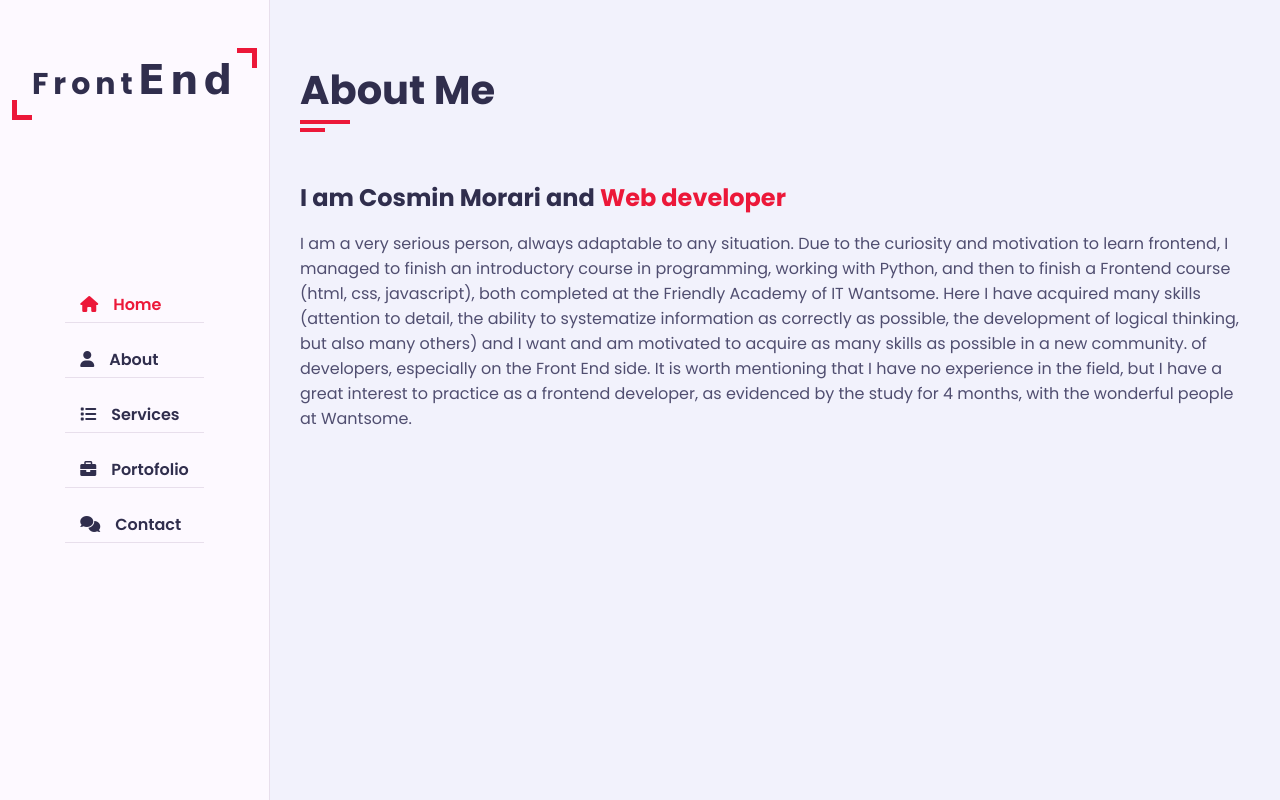
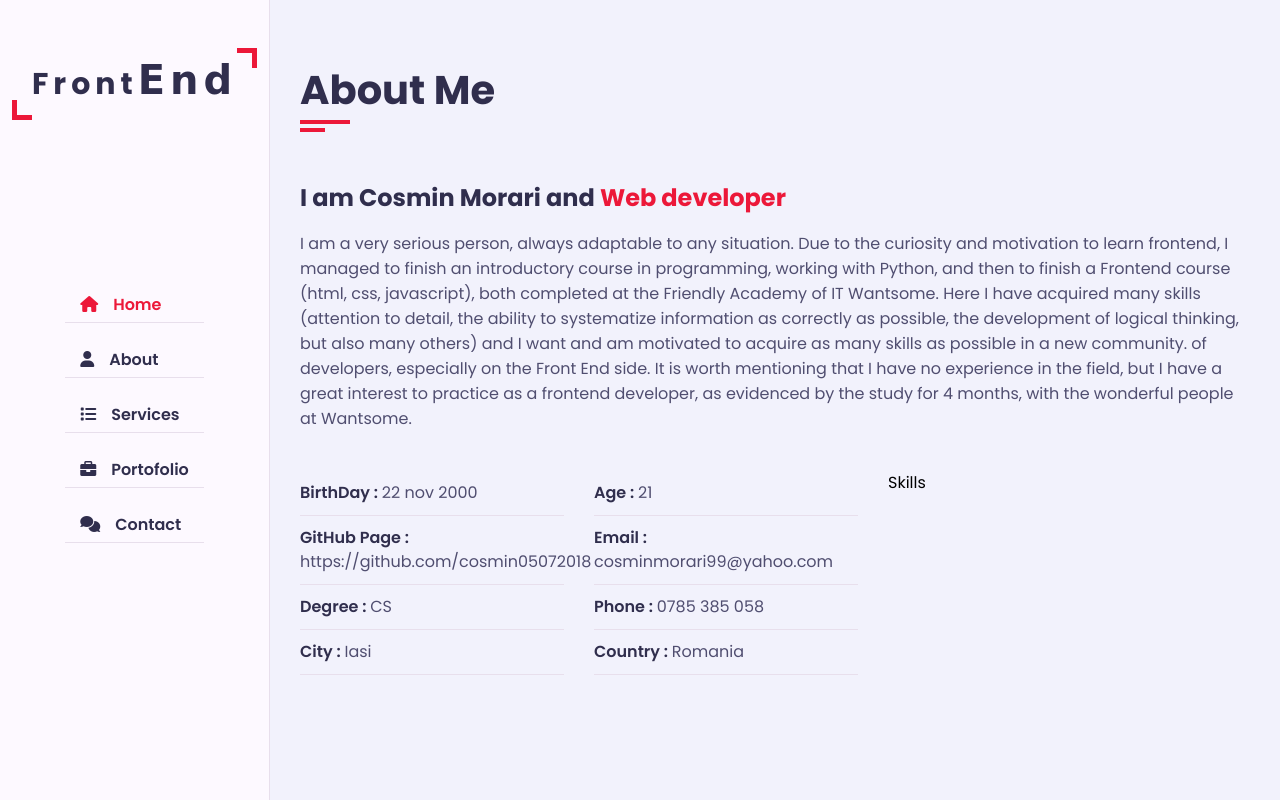
Before and after one commit to cosmin05072018/My-personal-portfolio, a PHP site: page / in a window 1280 px wide. Run offline with PHP 8.4, Linux system fonts and the light colour scheme; some web fonts are replaced.

Commit message:
continue

```diff
--- a/index.html
+++ b/index.html
@@ -101,6 +101,40 @@
                     </p>
                   </div>
                 </div>
+                <div class="row">
+                  <div class="personal-info padd-15">
+                    <div class="row">
+                      <div class="info-item padd-15">
+                        <p>BirthDay : <span> 22 nov 2000</span></p>
+                      </div>
+                      <div class="info-item padd-15">
+                        <p>Age : <span> 21 </span></p>
+                      </div>
+                      <div class="info-item padd-15">
+                        <p>
+                          GitHub Page :
+                          <span> https://github.com/cosmin05072018</span>
+                        </p>
+                      </div>
+                      <div class="info-item padd-15">
+                        <p>Email : <span> cosminmorari99@yahoo.com</span></p>
+                      </div>
+                      <div class="info-item padd-15">
+                        <p>Degree : <span> CS</span></p>
+                      </div>
+                      <div class="info-item padd-15">
+                        <p>Phone : <span>0785 385 058</span></p>
+                      </div>
+                      <div class="info-item padd-15">
+                        <p>City : <span>Iasi</span></p>
+                      </div>
+                      <div class="info-item padd-15">
+                        <p>Country : <span>Romania</span></p>
+                      </div>
+                    </div>
+                  </div>
+                  <div class="skills padd-15">Skills</div>
+                </div>
                 <div class="row"></div>
               </div>
             </div>
--- a/style.css
+++ b/style.css
@@ -362,3 +362,33 @@ h3.my-profession{
     line-height: 25px;
     color: var(--text-black-700);
 }
+
+.about .about-content .personal-info{
+    flex: 0 0 60%;
+    max-width: 60%;
+    margin-top: 40px;
+}
+
+.about .about-content .personal-info .info-item{
+    flex: 0 0 50%;
+    max-width:  50%;
+}
+
+.about .about-content .personal-info .info-item p{
+    font-weight: 600;
+    padding: 10px 0;
+    font-size: 16px;
+    color: var(--text-black-900);
+    border-bottom: 1px solid var(--bg-black-50);
+}
+
+.about .about-content .personal-info .info-item p span{
+    font-weight: 400;
+    color: var(--text-black-700);
+}
+
+.about .about-content .skills{
+    flex: 0 0 40%;
+    max-width: 40%;
+    margin-top: 40px;
+}
```
